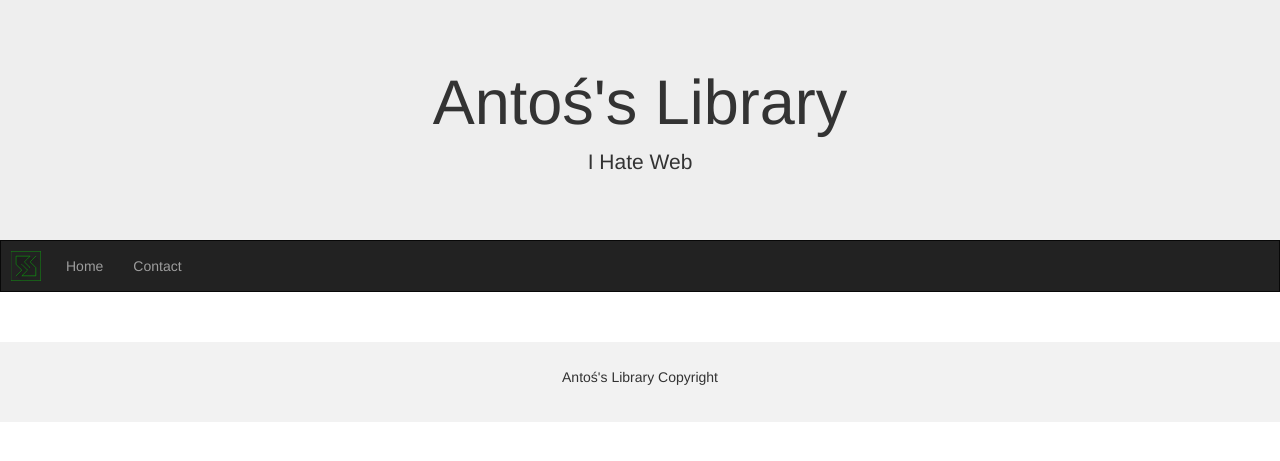
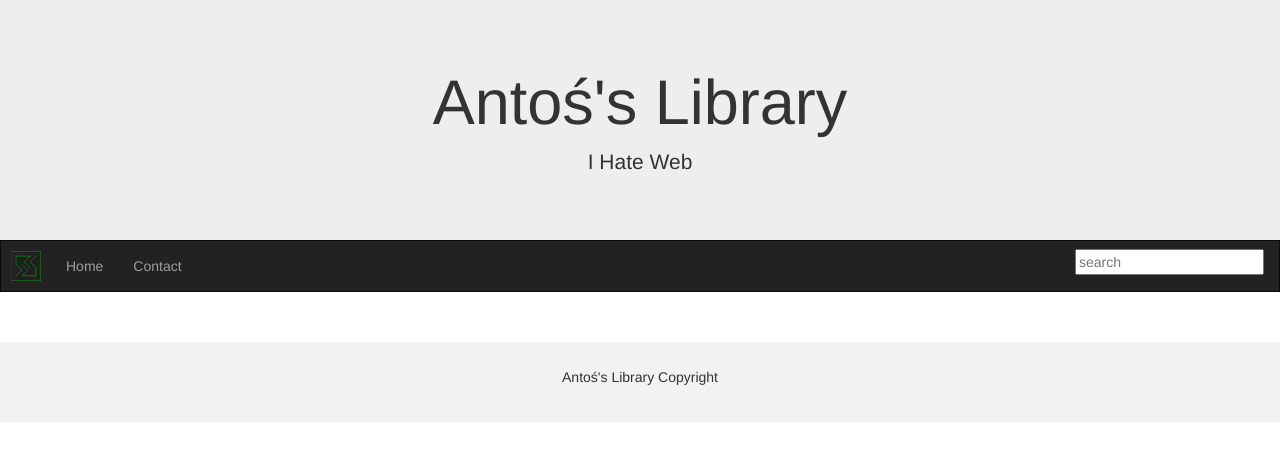
Before and after one commit to Paladin-Dranser/Coursework-ARiS, a Flask app: page /it in a window 1280 px wide. Shown: the top 461 px of the page. Run offline with Flask 2, Linux system fonts and the light colour scheme; data that the repository does not hold is empty; some libraries are stand-ins or nearby versions.

Commit message:
Add search bar

```diff
--- a/main.py
+++ b/main.py
@@ -26,7 +26,7 @@ def search(book_name):
     book_name = '%' + book_name + '%'
     cursor = mariadb_connection.cursor()
     cursor.execute("SELECT name, pdf_link, image_link FROM books \
-        WHERE name LIKE %s", (book_name,)
+        WHERE LOWER(name) LIKE LOWER(%s)", (book_name,)
     )
 
     books_info = cursor.fetchall()
@@ -45,48 +45,80 @@ def main_page():
 
     return render_template('main.html')
 
-@app.route("/search")
+@app.route("/search", methods=['GET', 'POST'])
 def search_page():
-    book_name = request.args['book_name']
+    if request.method == 'POST':
+        book_name = request.form['search']
+    else:
+        book_name = request.args['book_name']
+
     books_info = search(book_name)
     return render_template('catalog.html', genre='', books_info=books_info)
 
-@app.route("/contact")
+@app.route("/contact", methods=['GET', 'POST'])
 def contact_page():
+    if request.method == 'POST':
+        book_name = request.form['search']
+        return redirect(url_for('search_page', book_name=book_name))
+
     return render_template('contact.html')
 
-@app.route("/fantasy")
+@app.route("/fantasy", methods=['GET', 'POST'])
 def fantasy_page():
+    if request.method == 'POST':
+        book_name = request.form['search']
+        return redirect(url_for('search_page', book_name=book_name))
+
     genre = 'Fantasy'
     books_info = get_books_by_genre(genre)
     return render_template('catalog.html', genre=genre, books_info=books_info)
 
-@app.route("/novels")
+@app.route("/novels", methods=['GET', 'POST'])
 def novel_page():
+    if request.method == 'POST':
+        book_name = request.form['search']
+        return redirect(url_for('search_page', book_name=book_name))
+
     genre = 'Novel'
     books_info = get_books_by_genre(genre)
     return render_template('catalog.html', genre=genre, books_info=books_info)
 
-@app.route("/tales")
+@app.route("/tales", methods=['GET', 'POST'])
 def tale_page():
+    if request.method == 'POST':
+        book_name = request.form['search']
+        return redirect(url_for('search_page', book_name=book_name))
+
     genre = 'Tale'
     books_info = get_books_by_genre(genre)
     return render_template('catalog.html', genre=genre, books_info=books_info)
 
-@app.route("/math")
+@app.route("/math", methods=['GET', 'POST'])
 def math_page():
+    if request.method == 'POST':
+        book_name = request.form['search']
+        return redirect(url_for('search_page', book_name=book_name))
+
     genre = 'Math'
     books_info = get_books_by_genre(genre)
     return render_template('catalog.html', genre=genre, books_info=books_info)
 
-@app.route("/it")
+@app.route("/it", methods=['GET', 'POST'])
 def it_page():
+    if request.method == 'POST':
+        book_name = request.form['search']
+        return redirect(url_for('search_page', book_name=book_name))
+
     genre = 'IT'
     books_info = get_books_by_genre(genre)
     return render_template('catalog.html', genre=genre, books_info=books_info)
 
-@app.route("/web")
+@app.route("/web", methods=['GET', 'POST'])
 def web_page():
+    if request.method == 'POST':
+        book_name = request.form['search']
+        return redirect(url_for('search_page', book_name=book_name))
+
     genre = 'Web'
     books_info = get_books_by_genre(genre)
     return render_template('catalog.html', genre=genre, books_info=books_info)
--- a/templates/catalog.html
+++ b/templates/catalog.html
@@ -28,6 +28,11 @@
         <li><a href="{{ url_for('main_page') }}">Home</a></li>
         <li><a href="{{ url_for('contact_page') }}">Contact</a></li>
       </ul>
+      <form method="POST">
+        <ul class="nav navbar-nav navbar-right">
+          <li><input name="search" placeholder="search"></li>
+        </ul>
+      </form>
     </div>
   </div>
 </nav>
--- a/templates/contact.html
+++ b/templates/contact.html
@@ -28,6 +28,11 @@
         <li><a href="{{ url_for('main_page') }}">Home</a></li>
         <li class="active"><a href="{{ url_for('contact_page') }}">Contact</a></li>
       </ul>
+      <form method="POST">
+        <ul class="nav navbar-nav navbar-right">
+          <li><input name="search" placeholder="search"></li>
+        </ul>
+      </form>
     </div>
   </div>
 </nav>
--- a/templates/main.html
+++ b/templates/main.html
@@ -30,8 +30,7 @@
       </ul>
       <form method="POST">
         <ul class="nav navbar-nav navbar-right">
-          <li><input name="search"></li>
-          <li><input type=submit value=search></li>
+          <li><input name="search" placeholder="search"></li>
         </ul>
       </form>
     </div>
```
